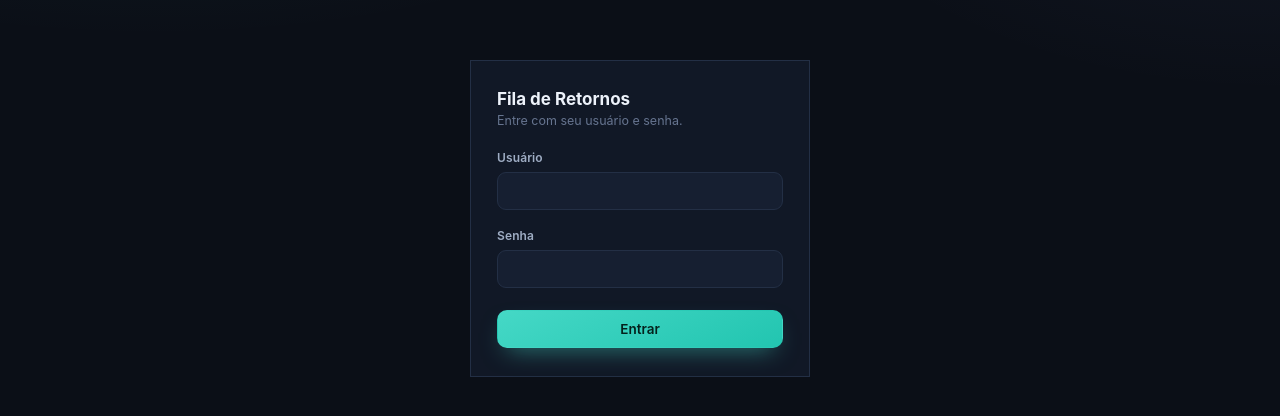
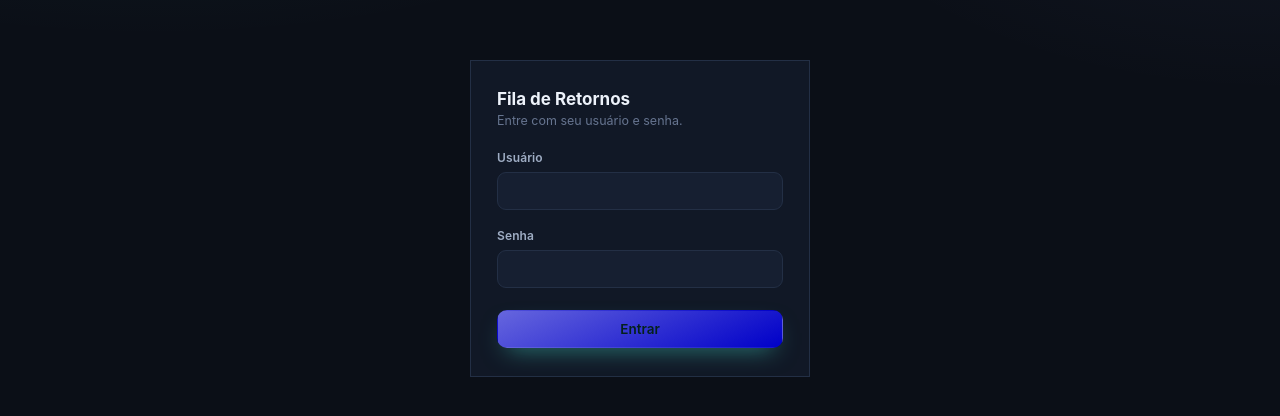
Before and after one commit to felipem5552/fila-retornos, a React (Vite) app in the folder client/: page /login in a window 1280 px wide. Shown: the part 182-598 px from the top of the page. Built offline with nearby package versions, Linux system fonts and the light colour scheme; no server answers.

Commit message:
mudando tema similar ao poli

```diff
--- a/client/src/styles/theme.css
+++ b/client/src/styles/theme.css
@@ -8,18 +8,18 @@
     --text-primary:#EDF2FA;
     --text-secondary:#9FADC4;
     --text-tertiary:#66748F;
-    --accent:#45D8C6;
-    --accent-strong:#22C5B0;
-    --accent-soft:rgba(69,216,198,0.12);
-    --accent-indigo:#8AA0FF;
-    --warn-bg:rgba(245,196,81,0.14);
-    --warn-border:rgba(245,196,81,0.45);
-    --warn-text:#F5C451;
-    --crit-bg:rgba(242,99,123,0.16);
-    --crit-border:rgba(242,99,123,0.5);
-    --crit-text:#FF8FA3;
-    --ok-bg:rgba(111,227,166,0.14);
-    --ok-text:#6FE3A6;
+    --accent:#6666DE;
+    --accent-strong:#0000C8;
+    --accent-soft:rgba(102,102,222,0.14);
+    --accent-indigo:#5800FF;
+    --warn-bg:rgba(255,202,93,0.14);
+    --warn-border:rgba(255,202,93,0.45);
+    --warn-text:#FFCA5D;
+    --crit-bg:rgba(255,103,95,0.16);
+    --crit-border:rgba(255,103,95,0.5);
+    --crit-text:#FF675F;
+    --ok-bg:rgba(187,234,84,0.14);
+    --ok-text:#BBEA54;
     --shadow-lg:0 24px 60px -20px rgba(0,0,0,0.6);
     --shadow-sm:0 4px 16px -4px rgba(0,0,0,0.4);
     --radius:12px;
```
